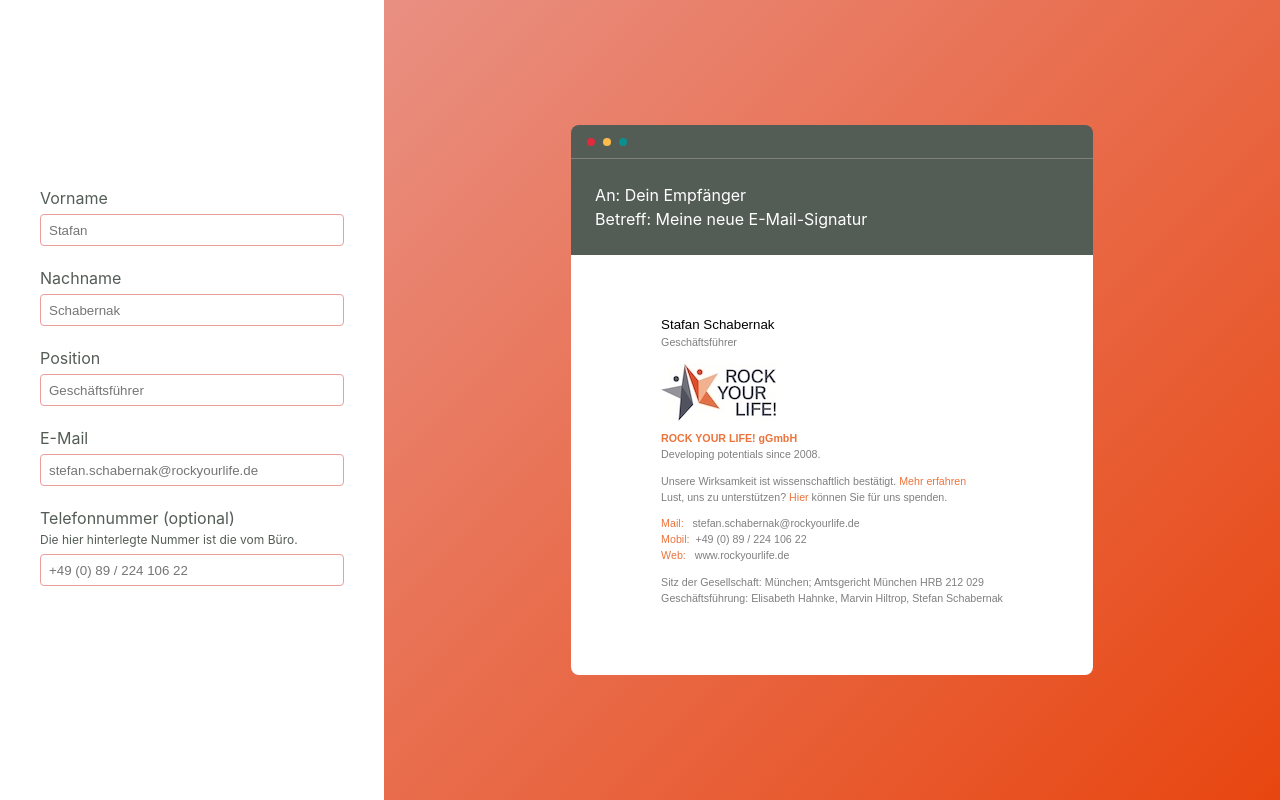
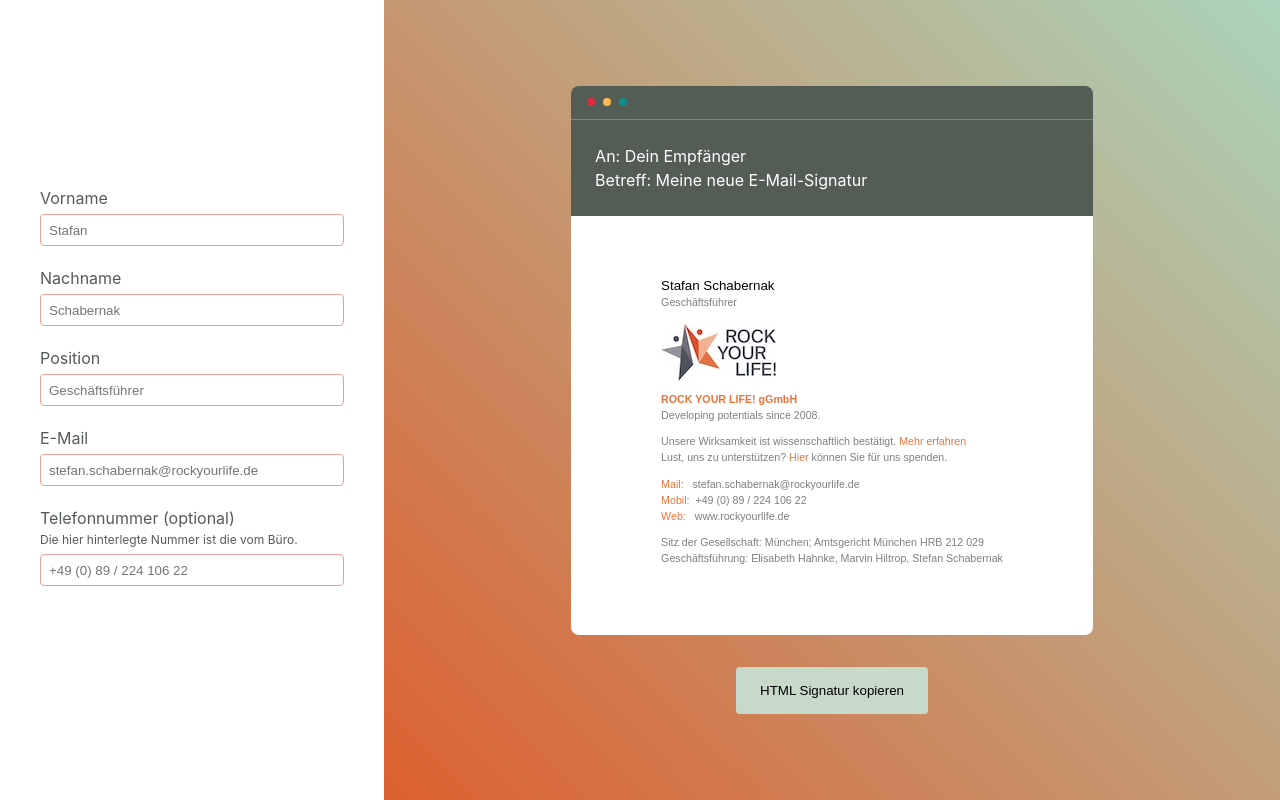
Before and after one commit to rockyourlifeggmbh/mail-signature-generator, a Vue app: page / in a window 1280 px wide. Built offline with nearby package versions, Linux system fonts and the light colour scheme.

Commit message:
add copy html button

```diff
--- a/src/App.vue
+++ b/src/App.vue
@@ -16,6 +16,16 @@
 
 const phone = ref('')
 const phonePlaceholder = '+49 (0) 89 / 224 106 22'
+
+const signature = ref(null)
+async function copySignature() {
+  try {
+    await navigator.clipboard.writeText(signature.value.innerHTML)
+    alert('HTML Signatur kopiert!')
+  } catch (error) {
+    console.error('Error copying signature: ', error)
+  }
+}
 </script>
 
 <template>
@@ -34,6 +44,7 @@
       <input type="text" id="phone" :placeholder="phonePlaceholder" v-model="phone" />
     </div>
 
+    <div class="rightSide">
       <div class="emailWindow">
         <div class="menuBar">
           <span class="close"></span>
@@ -46,6 +57,7 @@
         </div>
 
         <div class="emailBody">
+          <div class="signature" ref="signature">
             <SignaturePreview
               :first-name="firstName"
               :first-name-placeholder="firstNamePlaceholder"
@@ -60,6 +72,10 @@
             />
           </div>
         </div>
+      </div>
+
+      <button class="button" @click="copySignature">HTML Signatur kopieren</button>
+    </div>
   </main>
 </template>
 
@@ -71,8 +87,11 @@
   align-items: center;
 }
 
-.emailWindow {
+.rightSide {
   margin: auto;
+  display: flex;
+  flex-direction: column;
+  align-items: center;
 }
 
 .form {
@@ -149,4 +168,18 @@
   color: var(--color-schoolgreen-80);
   margin-bottom: 8px;
 }
+
+.button {
+  margin-top: 32px;
+  background: var(--color-shakemint-80);
+  padding: 16px 24px;
+  border: none;
+  border-radius: 4px;
+  cursor: pointer;
+  transition: all 150ms ease-in-out;
+}
+
+.button:hover {
+  background: var(--color-shakemint-100);
+}
 </style>
--- a/src/assets/base.css
+++ b/src/assets/base.css
@@ -9,7 +9,7 @@
   --color-schoolgreen-100: #23372c;
   --color-schoolgreen-80: #545c56;
 
-  --gradient: linear-gradient(-45deg, #e84610 0%, #e9a09c 100%);
+  --gradient: linear-gradient(45deg, #e84610 0%, #abd4ba 100%);
 }
 
 *,
```
Lines whose indentation alone changed are shown as unchanged.
